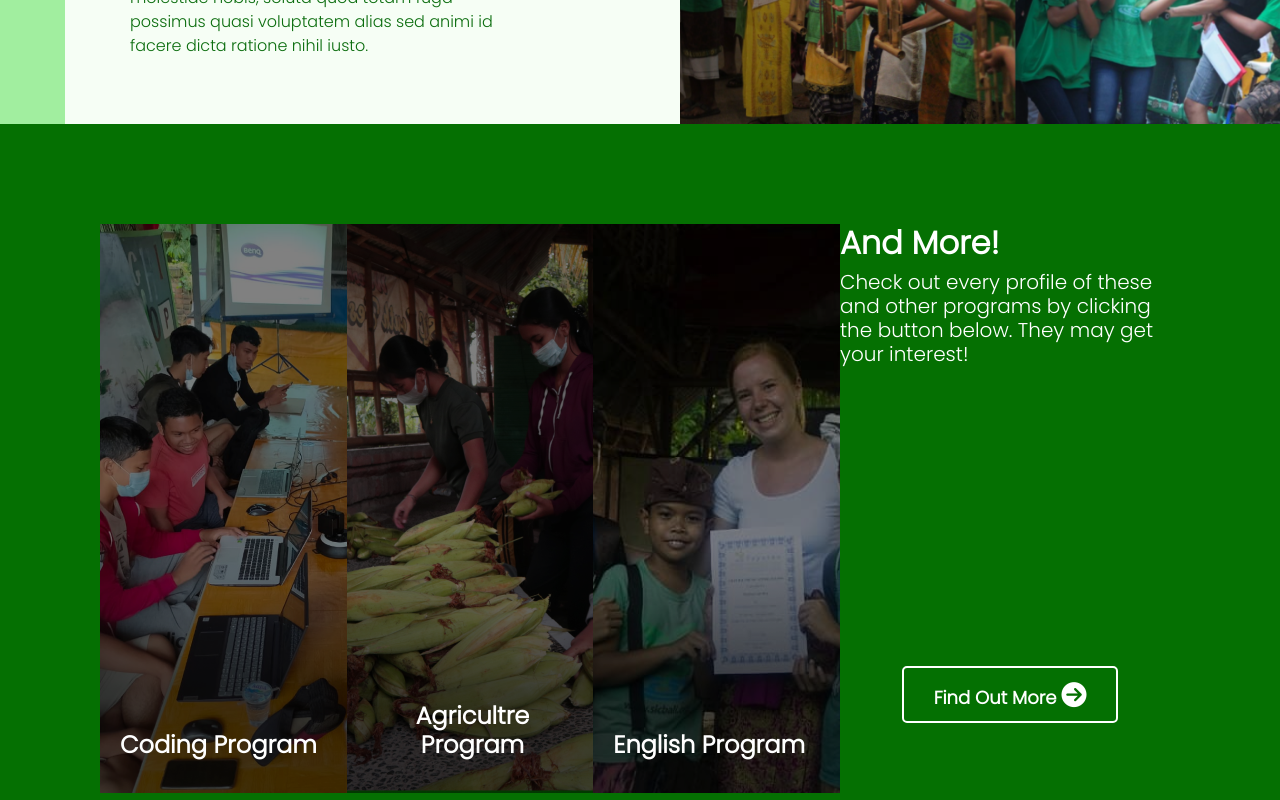
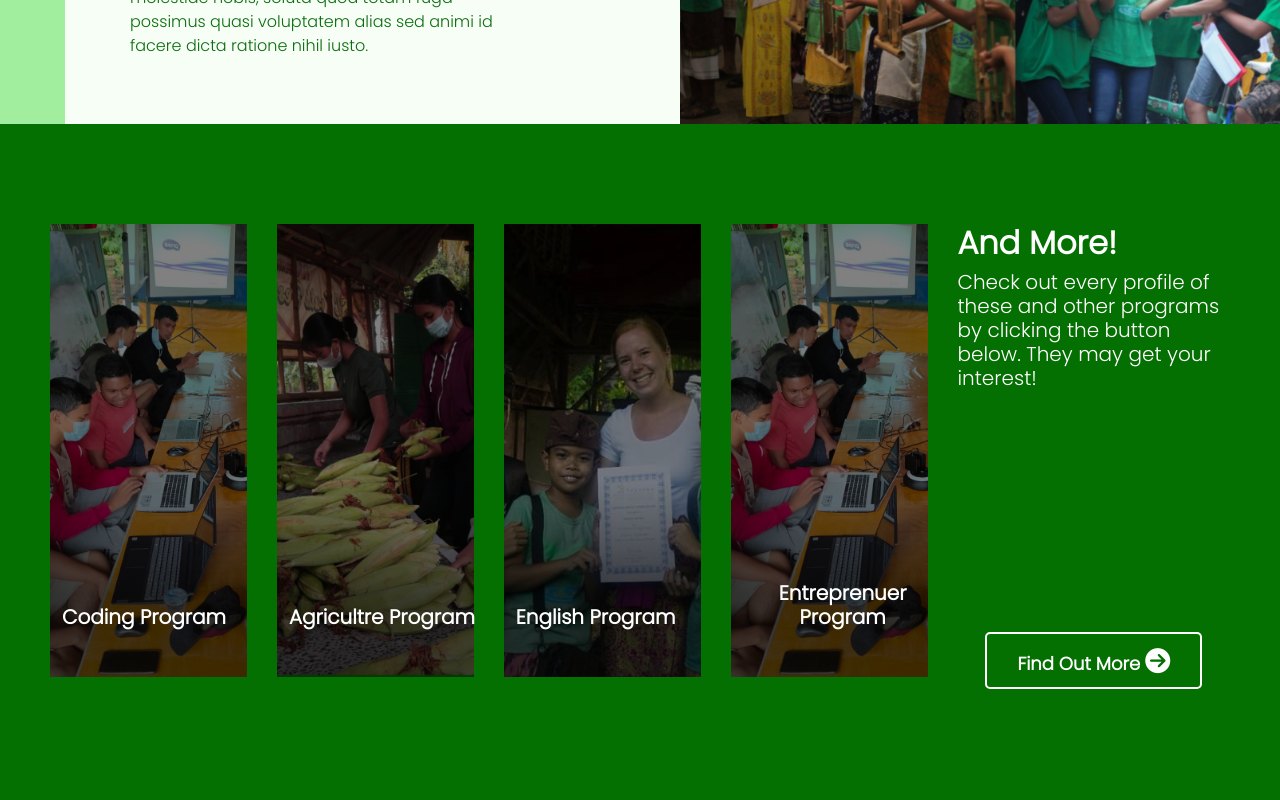
Before and after one commit to PutuRama/slukatcodingrama, a Vue app in the folder client/: page / in a window 1280 px wide. Shown: the part 2160-2960 px from the top of the page. Built offline with nearby package versions, Linux system fonts and the light colour scheme.

Commit message:
nambahin entreprenuer

```diff
--- a/client/src/views/Home.vue
+++ b/client/src/views/Home.vue
@@ -119,9 +119,9 @@
 
     <div class="program">
       <div class="row">
-        <div class="col-lg-8 col-md-12 col-sm-12">
+        <div class="col-lg-9 col-md-12 col-sm-12">
           <div class="row programs-list">
-            <div class="col-lg-4 col-md-4 col-sm-12 mb-sm-5">
+            <div class="col-lg-3 col-md-3 col-sm-12 mb-sm-5">
               <router-link class="program-link" to="/program/coding">
                 <img
                   src="../assets/img/Rectangle74.png"
@@ -132,7 +132,7 @@
                 <h4>Coding Program</h4>
               </router-link>
             </div>
-            <div class="col-lg-4 col-md-4 col-sm-12 mb-sm-5">
+            <div class="col-lg-3 col-md-3 col-sm-12 mb-sm-5">
               <router-link class="program-link" to="/program/coding">
                 <img
                   src="../assets/img/Rectangle76.png"
@@ -143,7 +143,7 @@
                 <h4>Agricultre Program</h4>
               </router-link>
             </div>
-            <div class="col-lg-4 col-md-4 col-sm-12 mb-sm-5">
+            <div class="col-lg-3 col-md-3 col-sm-12 mb-sm-5">
               <router-link class="program-link" to="/program/coding">
                 <img
                   src="../assets/img/Rectangle75.png"
@@ -154,9 +154,20 @@
                 <h4>English Program</h4>
               </router-link>
             </div>
+            <div class="col-lg-3 col-md-3 col-sm-12 mb-sm-5">
+              <router-link class="program-link" to="/program/coding">
+                <img
+                  src="../assets/img/Rectangle74.png"
+                  alt=""
+                  class="dekstop"
+                />
+                <img src="../assets/img/coding.png" alt="" class="mobile" />
+                <h4>Entreprenuer Program</h4>
+              </router-link>
+            </div>
           </div>
         </div>
-        <div class="col-lg-4 col-md-12 col-sm-12 program-list">
+        <div class="col-lg-3 col-md-12 col-sm-12 program-list">
           <span class="program-list-test">
             <h2>And More!</h2>
             <h5>
@@ -452,7 +463,12 @@ span.garis-hijau {
   .program-list-test h5 {
     padding: 0 5px !important;
   }
-
+  .programs-list img{
+    margin: 0 auto;
+  }
+  .program-link h4 {
+    margin-left: 30px;
+  }
 }
 
 .column {
@@ -677,7 +693,7 @@ span.garis-hijau {
 .program {
   background-color: #057002;
   margin-bottom: 50px;
-  padding: 100px;
+  padding: 100px 50px;
 }
 .program .mobile {
   width: 100%;
@@ -694,19 +710,26 @@ span.garis-hijau {
 
 .program h4 {
   color: white;
-  font-size: 24px;
-  font-weight: 700;
+  font-size: 20px;
+  font-weight: 800;
   position: absolute;
-  bottom: 25px;
-  left: 35px;
+  bottom: 40px;
+  left: 27px;
+  text-align: center;
+}
+
+.program-link img {
+  width: 100%;
 }
 
 @media screen and (max-width: 920px) {
   .program .mobile {
     display: flex;
+    width: inherit;
   }
   .program .dekstop {
     display: none;
+    width: inherit;
   }
 }
 
```
